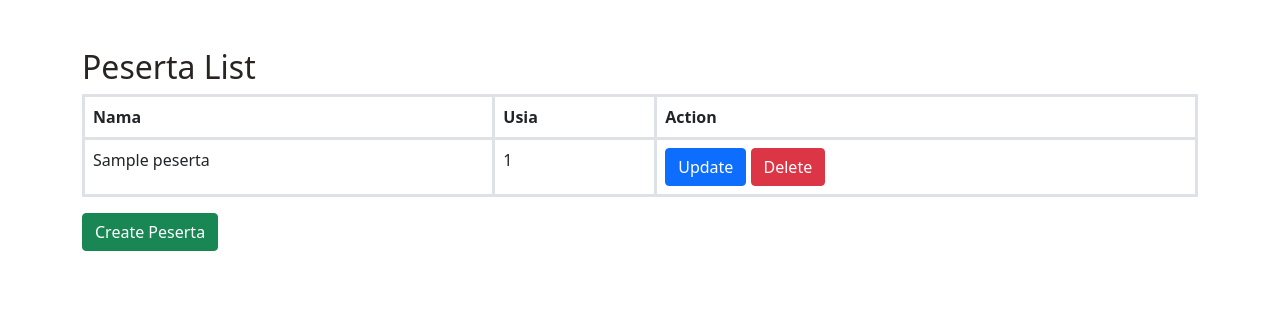
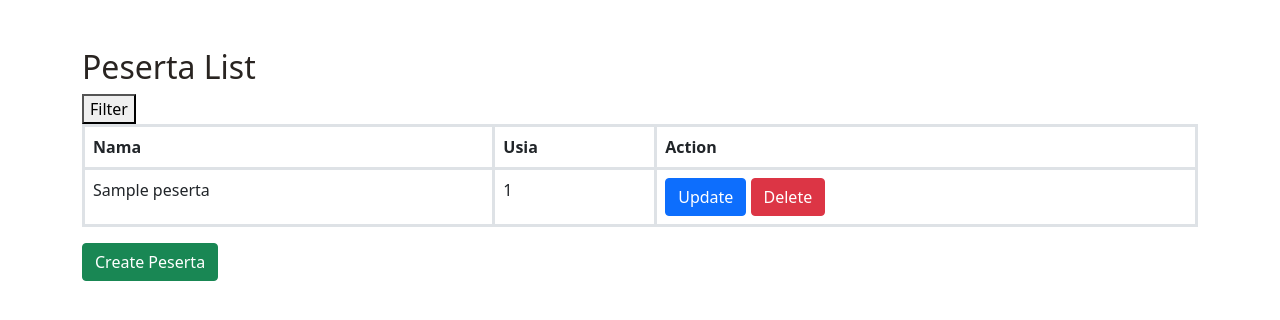
Before and after one commit to jaycakep/umminotes, a PHP site: page /peserta in a window 1280 px wide. Shown: the top 320 px of the page. Run offline with PHP 8.4, Linux system fonts and the light colour scheme; tables that the repository leaves empty hold one stand-in row (values such as "Sample post").

Commit message:
add button filter and update table

```diff
--- a/views/peserta/index.php
+++ b/views/peserta/index.php
@@ -1,6 +1,10 @@
       <div class="container mt-5">
           <h2>Peserta List</h2>
-
+          <!-- Display filter button-->
+          <div>
+              <button>Filter</button>
+          </div>
+          <div>
               <!-- Display Peserta data using Bootstrap table -->
               <table class="table">
                   <thead>
@@ -16,8 +20,10 @@
                           <td><?php echo $row['nama']; ?></td>
                           <td><?php echo $row['usia']; ?></td>
                           <td>
-                            <a href="<?php echo(SERVER_HOST); ?>/peserta/update/<?php echo $row['id']; ?>" class="btn btn-primary">Update</a>
-                            <a href="<?php echo(SERVER_HOST); ?>/peserta/delete/<?php echo $row['id']; ?>" class="btn btn-danger">Delete</a>
+                              <a href="<?php echo(SERVER_HOST); ?>/peserta/update/<?php echo $row['id']; ?>"
+                                  class="btn btn-primary">Update</a>
+                              <a href="<?php echo(SERVER_HOST); ?>/peserta/delete/<?php echo $row['id']; ?>"
+                                  class="btn btn-danger">Delete</a>
                           </td>
                       </tr>
                       <?php endforeach; ?>
@@ -26,5 +32,5 @@
 
               <!-- Link to the create page -->
               <a href="<?php echo(SERVER_HOST); ?>/peserta/create" class="btn btn-success">Create Peserta</a>
-
           </div>
+      </div>
```
Lines whose indentation alone changed are shown as unchanged.
